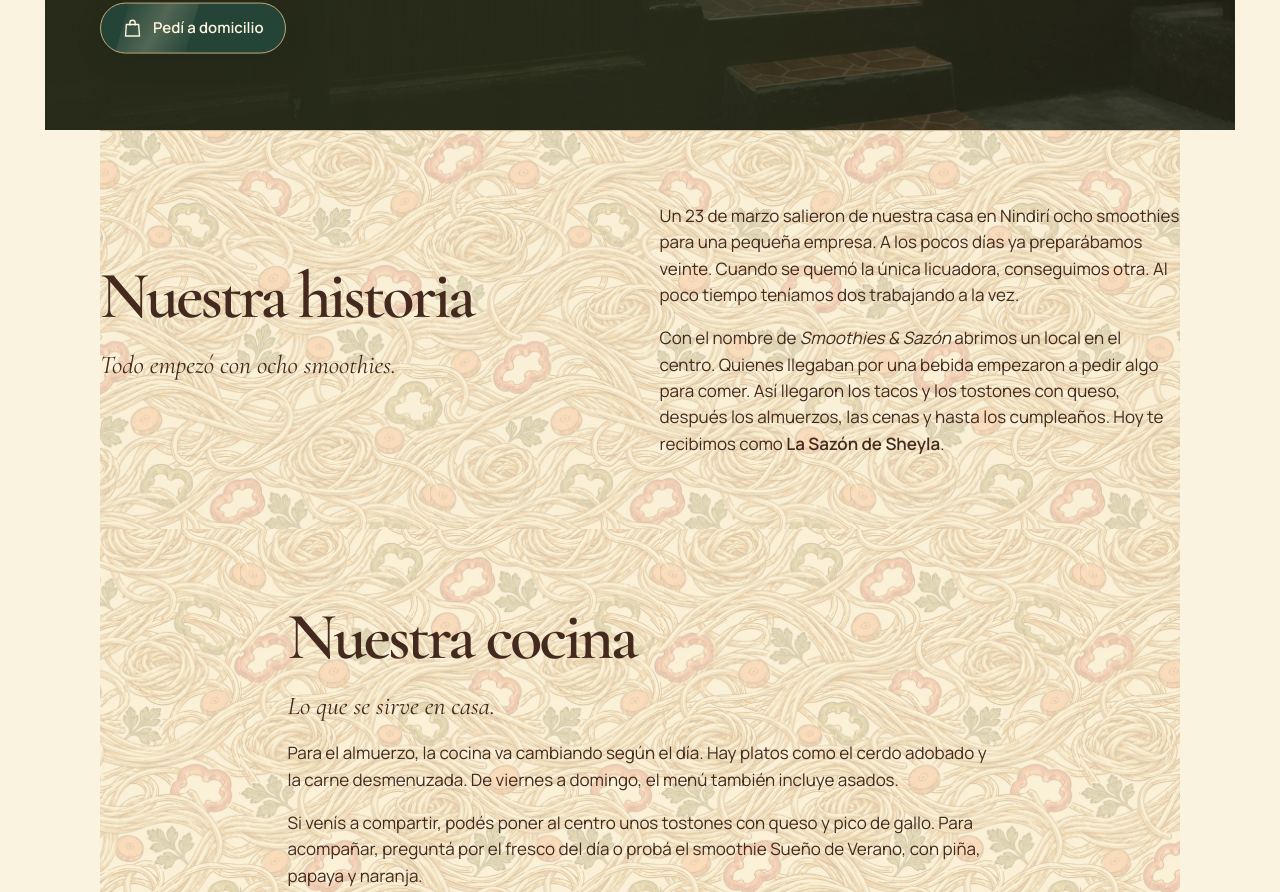
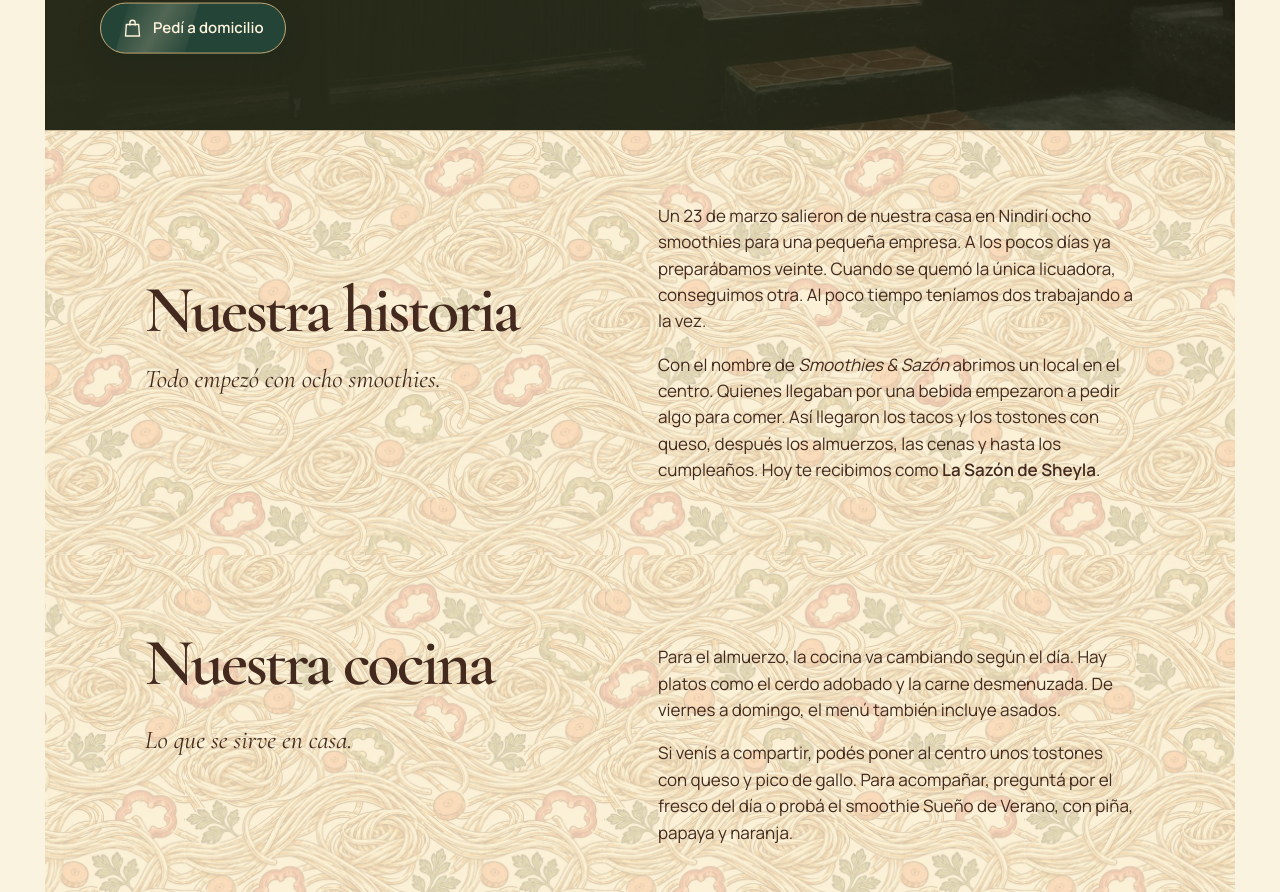
Before and after one commit to reySanchezDev/LP_SmooControl, an Astro site: page / in a window 1280 px wide. Shown: the part 1093-1985 px from the top of the page. Built offline with nearby package versions, Linux system fonts and the light colour scheme; Astro itself is replaced by a stand-in of ours.

Commit message:
Unify desktop section widths and text alignment

```diff
--- a/src/pages/index.astro
+++ b/src/pages/index.astro
@@ -389,8 +389,8 @@ html.scrolled header.fixed-name h1 i{
   .intro.wrap,
   .story.wrap,
   .kitchen.wrap{
-    width:min(var(--hensell-content-max),calc(100% - (2 * var(--hensell-gutter))))!important;
-    max-width:var(--hensell-content-max)!important;
+    width:min(var(--hensell-shell-max),calc(100% - (2 * var(--hensell-gutter))))!important;
+    max-width:var(--hensell-shell-max)!important;
     margin-inline:auto!important;
   }
 
@@ -427,6 +427,38 @@ html.scrolled header.fixed-name h1 i{
     margin-inline:auto!important;
   }
 
+  .story,
+  .kitchen{
+    padding-inline:max(0px,calc((100% - var(--hensell-content-max)) / 2))!important;
+  }
+
+  .story{
+    grid-template-columns:1fr 1.1fr!important;
+    gap:8%!important;
+  }
+
+  .kitchen>div{
+    max-width:none!important;
+    display:grid!important;
+    grid-template-columns:1fr 1.1fr!important;
+    column-gap:8%!important;
+    align-items:start!important;
+  }
+
+  .kitchen h2{
+    grid-column:1;
+    grid-row:1;
+  }
+
+  .kitchen .section-lead{
+    grid-column:1;
+    grid-row:2;
+  }
+
+  .kitchen p:not(.section-lead){
+    grid-column:2;
+  }
+
   header.fixed-name{
     width:min(var(--hensell-shell-max),calc(100% - (2 * var(--hensell-gutter))))!important;
     left:50%!important;
```
